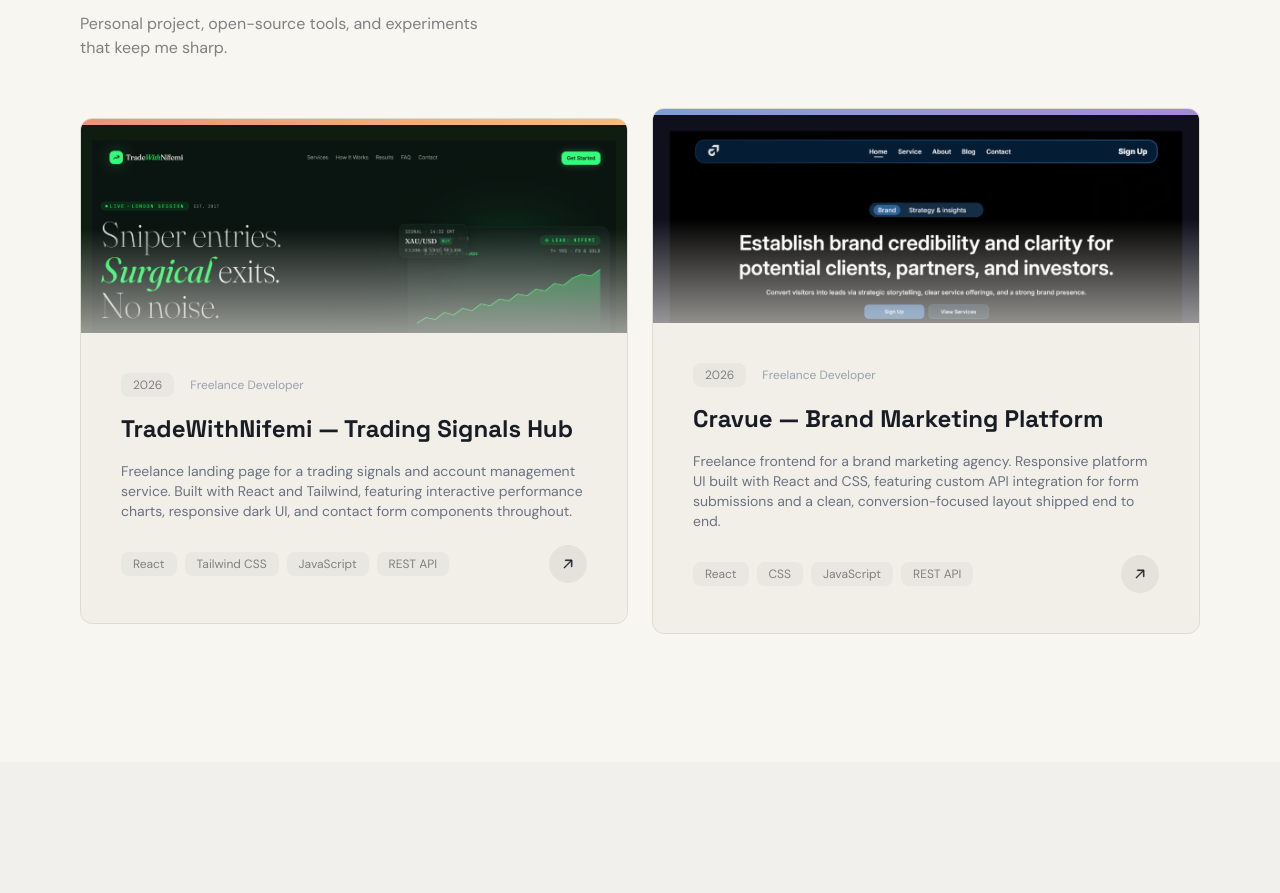
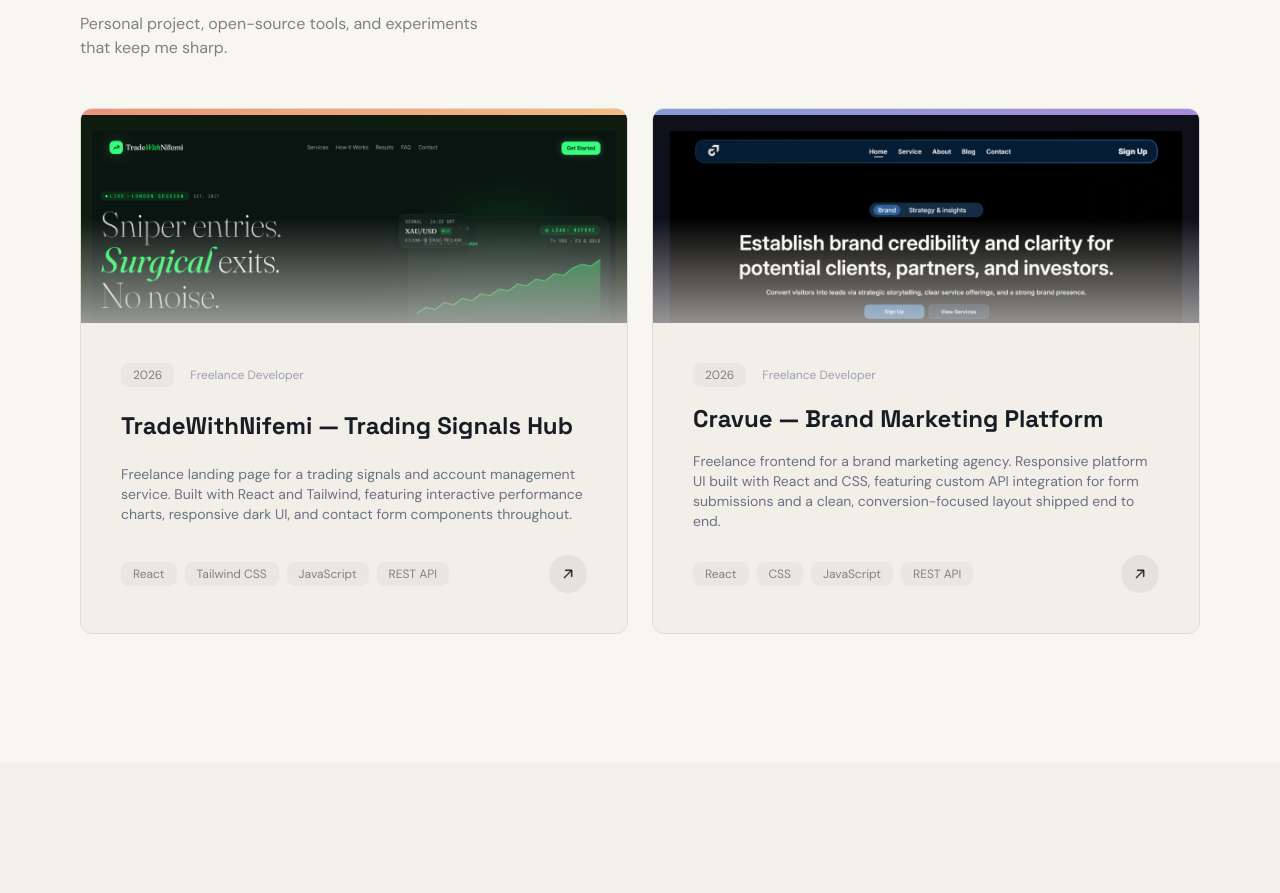
Before and after one commit to Sneakyorca/portfolio, a React (Vite) app: page / in a window 1280 px wide. Shown: the part 2380-3273 px from the top of the page. Built offline with nearby package versions, Linux system fonts and the light colour scheme.

Commit message:
fix: equalize project card heights by using grid stretch and flex

```diff
--- a/src/components/projects-card.jsx
+++ b/src/components/projects-card.jsx
@@ -9,7 +9,7 @@
           rel="noopener noreferrer"
           data-reveal-delay={`${0.08 * index}s`}
           className={
-            "project-card reveal cursor-pointer hover:shadow-lg hover:shadow-primary/5 active:shadow-lg active:shadow-primary/5 " +
+            "project-card reveal cursor-pointer hover:shadow-lg hover:shadow-primary/5 active:shadow-lg active:shadow-primary/5 flex flex-col h-full " +
             project.id +
             ` bg-card dark:bg-card rounded-xl border group overflow-hidden`
           }
@@ -23,7 +23,6 @@
             {" "}
             <img
               src={project.image}
-              className="w-full h-20"
               alt={project.title}
               width={800}
               height={512}
@@ -34,7 +33,7 @@
           <span className="absolute top-14 right-6 text-7xl font-display font-black text-foreground/[0.03] group-hover:text-foreground/[0.06] transition-colors duration-500 select-none leading-none">
             0{project.id}
           </span>{" "}
-          <div className="p-10">
+          <div className="p-10 flex flex-col justify-between flex-1">
             <div className="mb-4 flex gap-4 items-center">
               <span className="badge">{project.year}</span>
               <span className="inline-block text-xs text-gray-400 dark:text-gray-600">
--- a/src/sections/Work.jsx
+++ b/src/sections/Work.jsx
@@ -14,7 +14,7 @@
         Personal project, open-source tools, and experiments that keep me sharp.
       </p>
       <div
-        className="projects reveal mt-12 grid grid-cols-1 gap-6 justify-center items-center md:grid-cols-2"
+        className="projects reveal mt-12 grid grid-cols-1 gap-6 justify-center items-stretch md:grid-cols-2"
         data-reveal-delay="0.18s"
       >
         <ProjectCard />
```
